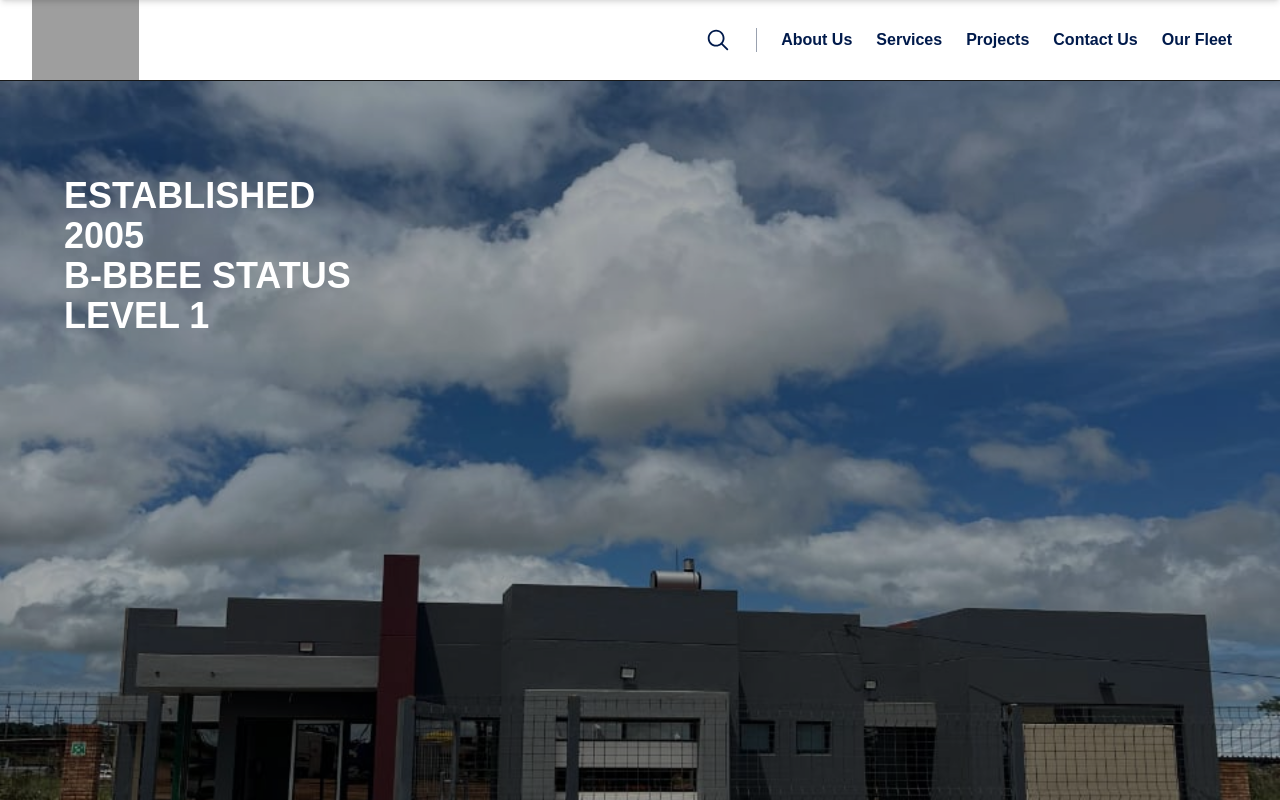
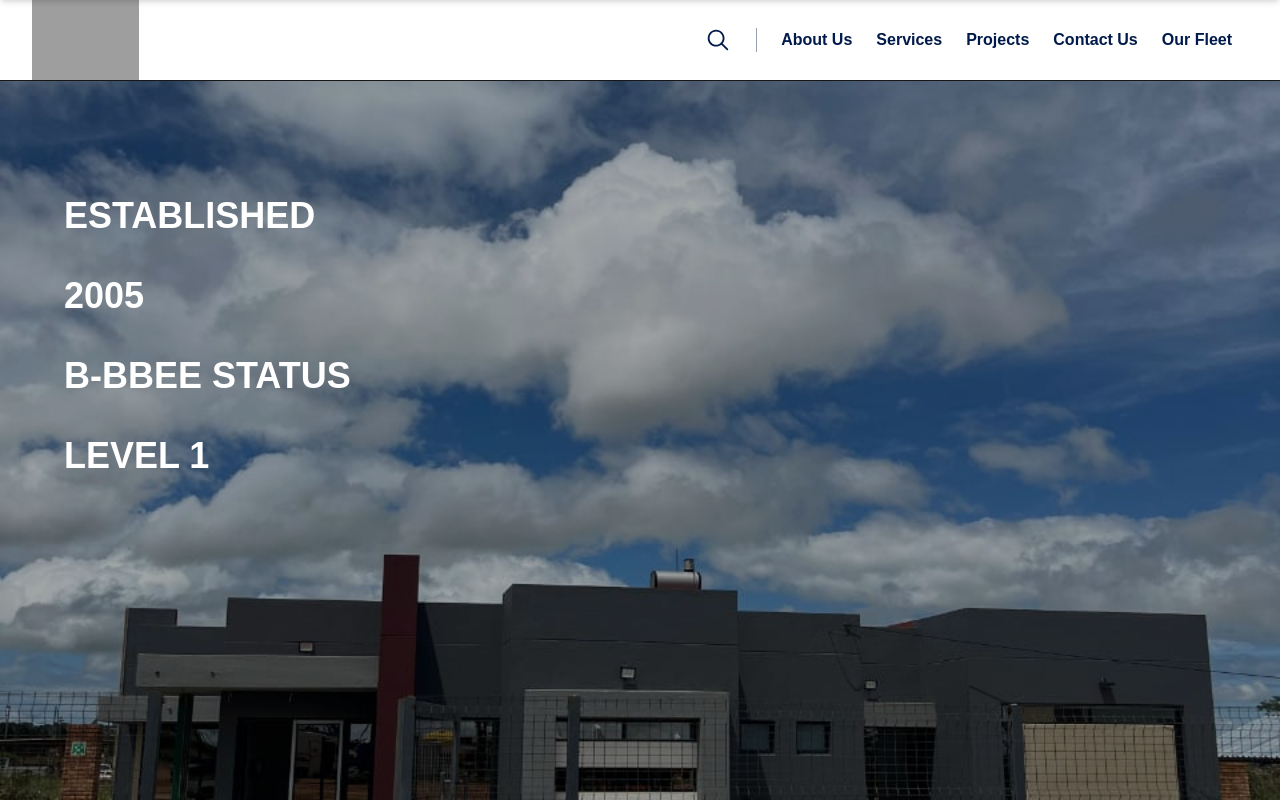
Before and after one commit to M9china/zembelani, a Next.js app: page /about-us in a window 1280 px wide. Shown: the top 800 px of the page. Built offline with nearby package versions, Linux system fonts and the light colour scheme; grey boxes are pictures that could not be loaded.

Commit message:
fix(About): improve text leading for better readability in AboutCompany component

```diff
--- a/src/components/about/AboutCompany.tsx
+++ b/src/components/about/AboutCompany.tsx
@@ -12,7 +12,7 @@ export const AboutCompany = () => {
         className="w-full brightness-65 h-[40rem] sm:h-[60rem] object-cover"
       />
       <div className="absolute top-[10rem]">
-        <h2 className="text-white font-semibold space-y-8 text-4xl px-8 sm:px-16 mt-4">
+        <h2 className="text-white leading-[5rem] font-semibold space-y-8 text-4xl px-8 sm:px-16 mt-4">
           ESTABLISHED
           <br /> 2005
           <br /> B-BBEE STATUS
```
